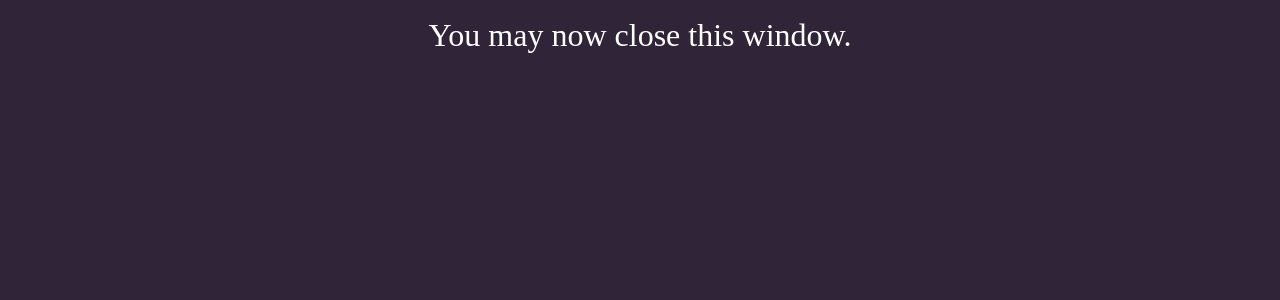
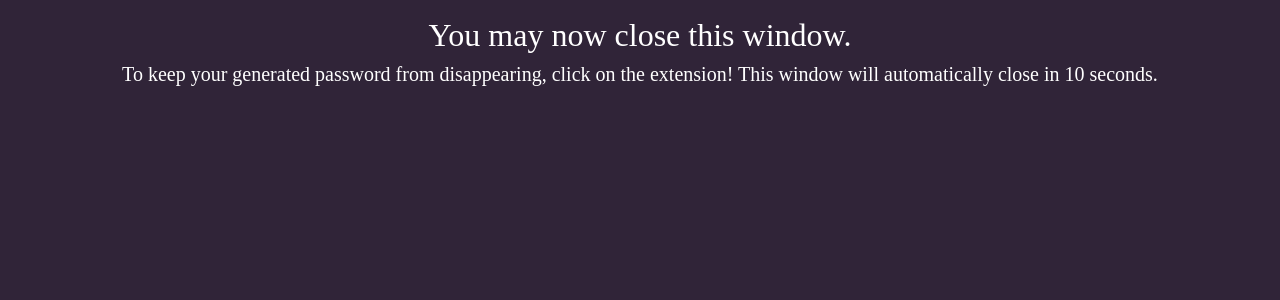
Before and after one commit to kennyzhang620/Otter_PassGen, a Flask app: template OtterServer_WebAuthN/otter-coauth/templates/index.html in a window 1280 px wide. Shown: the top 300 px of the page. Run offline with Flask 2, Linux system fonts and the light colour scheme; the template is opened without the code that fills it, so the values that code supplies are empty; some web fonts are replaced.

Commit message:
extend window length

```diff
--- a/OtterServer_WebAuthN/otter-coauth/templates/base.html
+++ b/OtterServer_WebAuthN/otter-coauth/templates/base.html
@@ -24,9 +24,13 @@
     <script>
 
         var to = 0;
+        var lo = 0;
         function cl() {
-            if (window.location == "http://localhost:4865/res" || window.location == "http://127.0.0.1:4865/res" || to > 30)
+            if (to > 30 || lo > 15)
                 close();
+
+            if (window.location == "http://localhost:4865/res" || window.location == "http://127.0.0.1:4865/res")
+                lo++;
 
             to++;
         }
--- a/OtterServer_WebAuthN/otter-coauth/templates/index.html
+++ b/OtterServer_WebAuthN/otter-coauth/templates/index.html
@@ -5,6 +5,7 @@
   {% else %}
 <div style="text-align: center;">
     <h2>You may now close this window.</h2>
+    <h5>To keep your generated password from disappearing, click on the extension! This window will automatically close in 10 seconds.</h5>
 </div>
 <script>
     navigator.clipboard.writeText(document.getElementById("ps").innerHTML);
```
